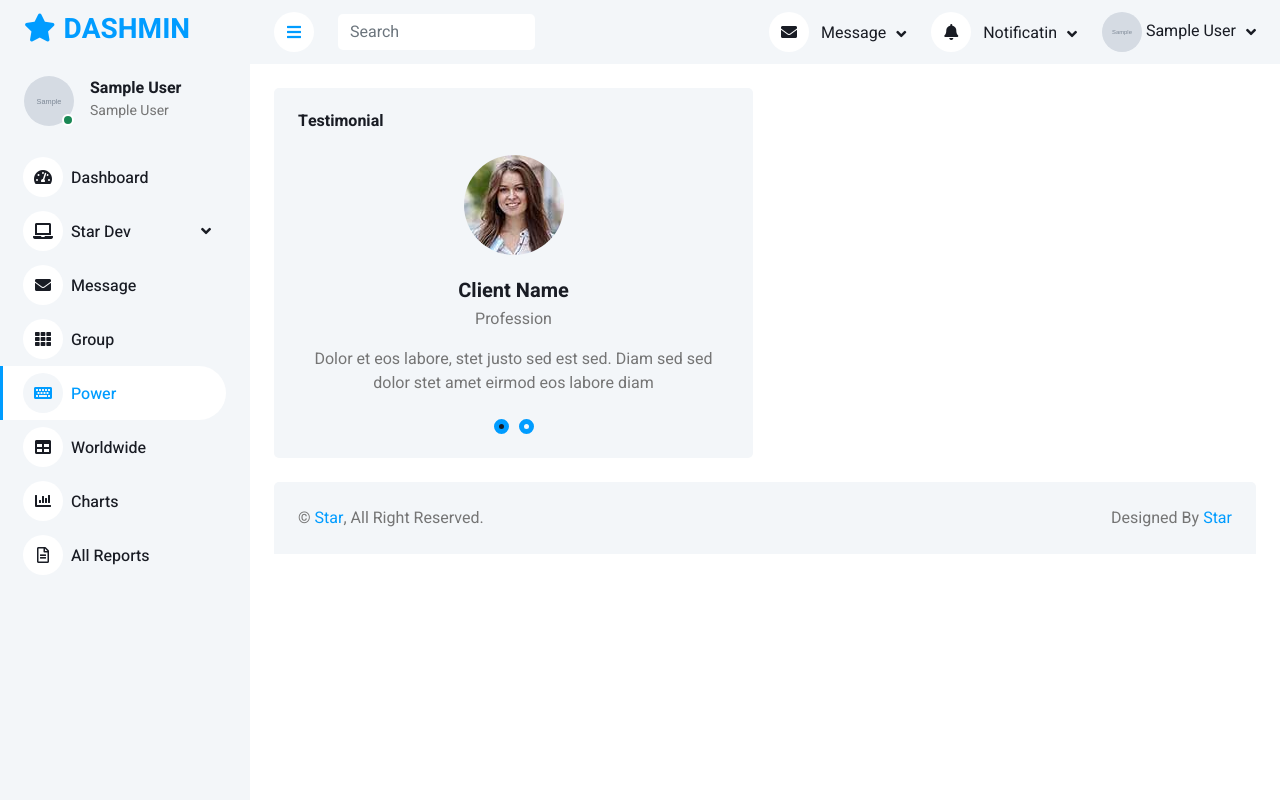
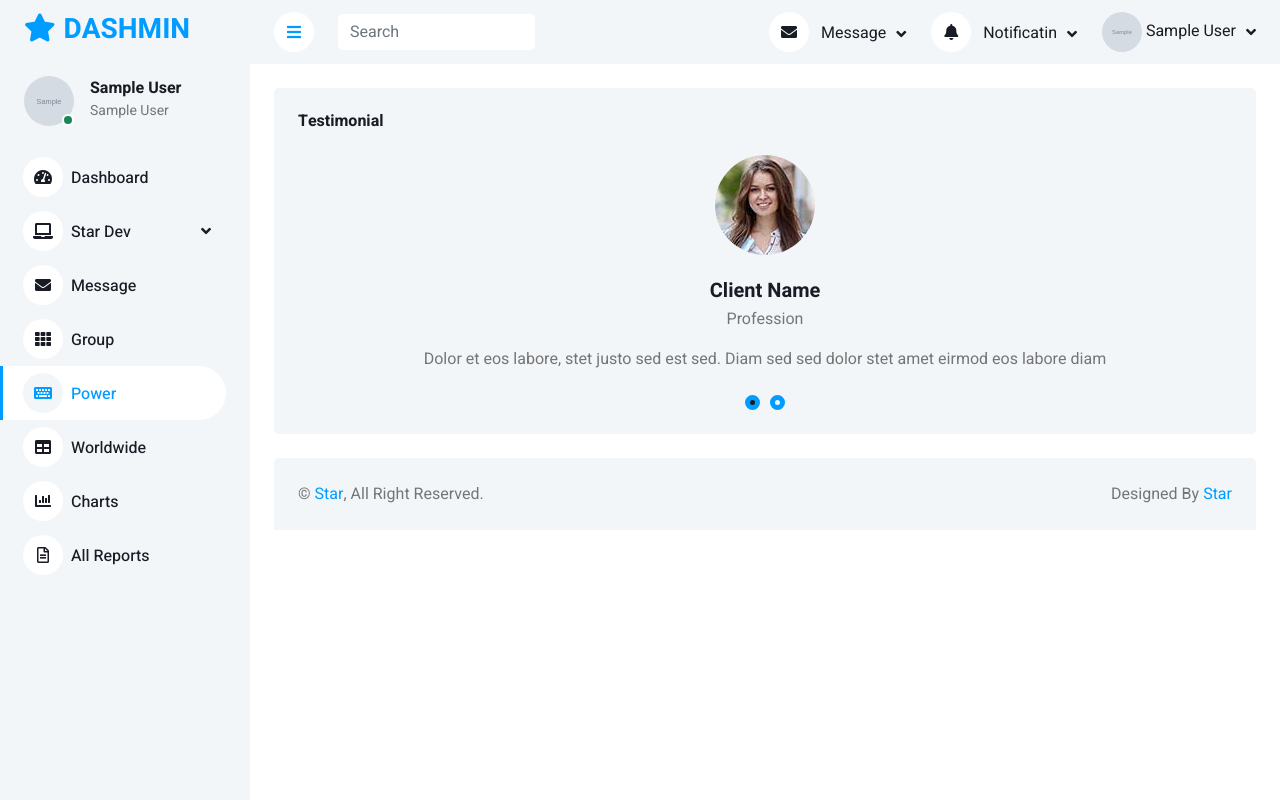
Before and after one commit to Hridoy-Jomadder/Star_Dashboard, a PHP site: page /power.php in a window 1280 px wide. Run offline with PHP 8.4, Linux system fonts and the light colour scheme; the visitor is signed in with stand-in values (Sample User, id 1); tables that the repository leaves empty or names only in its code hold one stand-in row (values such as "Sample post"); grey boxes marked "Sample" are stand-in pictures; some libraries are stand-ins or nearby versions.

Commit message:
first commit

```diff
--- a/power.php
+++ b/power.php
@@ -244,7 +244,7 @@ function getprofile_image($userId) {
             <!-- Testimonial -->
             <div class="container-fluid pt-4 px-4">
                 <div class="row g-4">
-            <div class="col-sm-12 col-xl-6">
+            <div class="col-sm-12 col-xl-12">
                         <div class="bg-light rounded h-100 p-4">
                             <h6 class="mb-4">Testimonial</h6>
                             <div class="owl-carousel testimonial-carousel">
```
